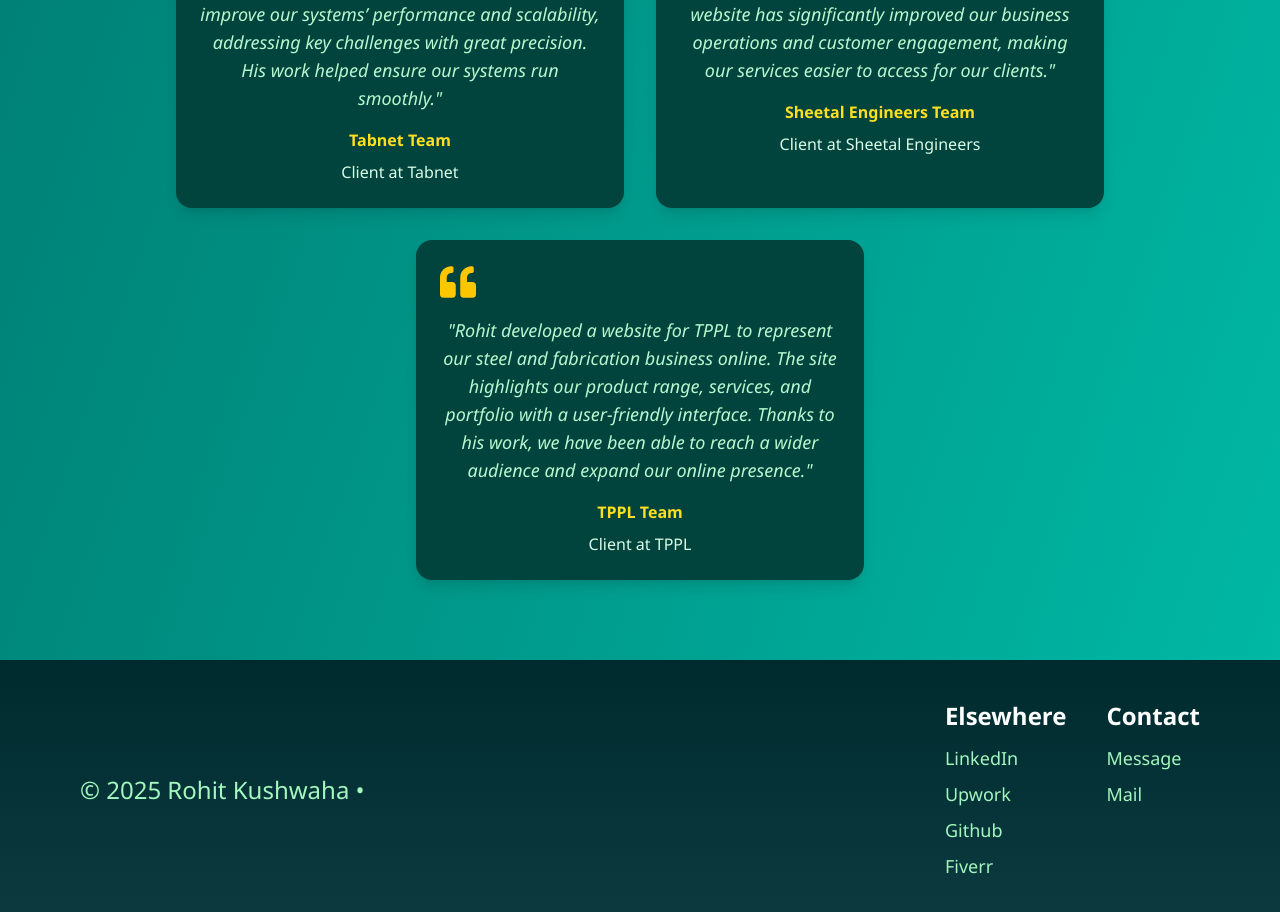
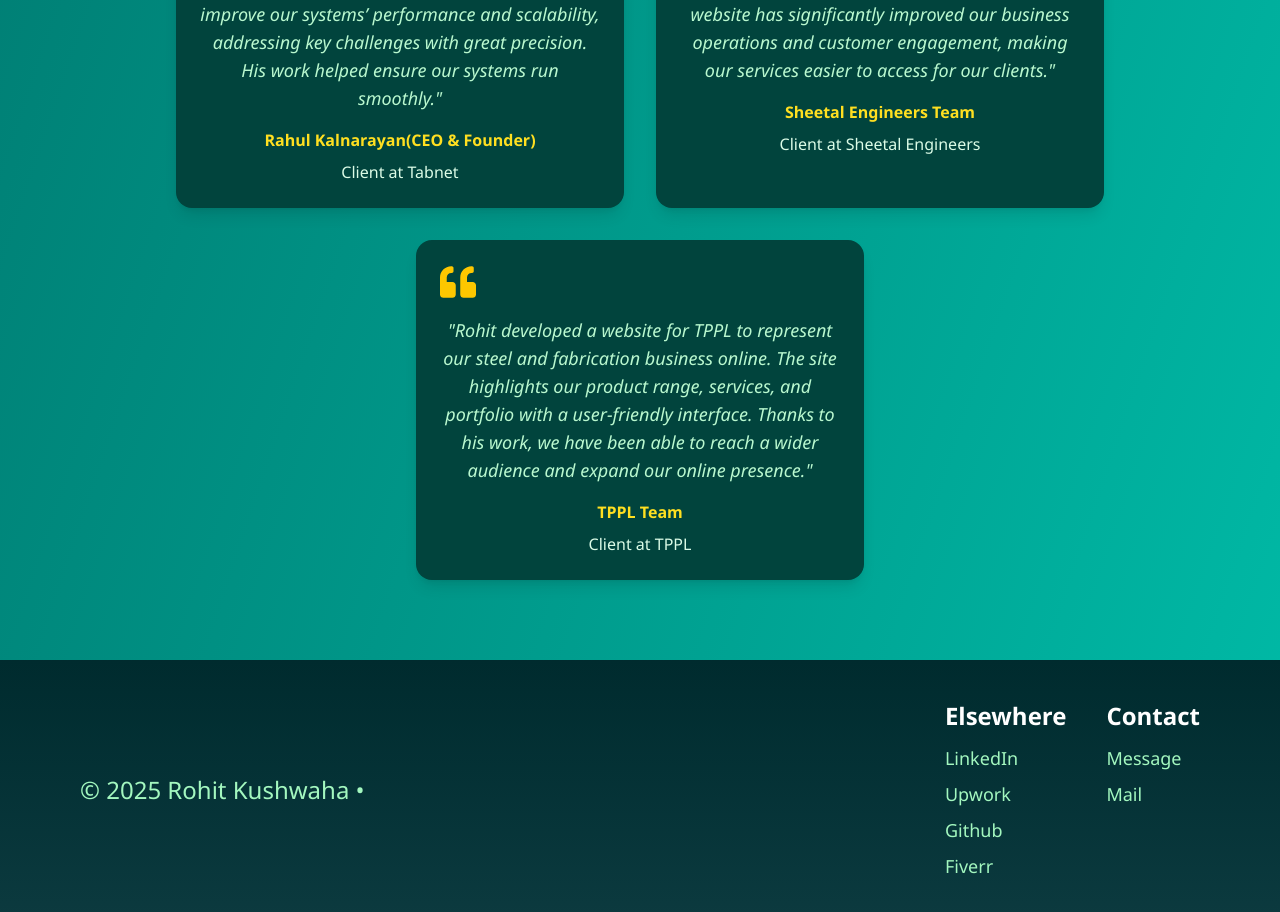
Before and after one commit to Rohitkushwaha01/RohitKushwaha, a React (Vite) app: page / in a window 1280 px wide. Shown: the part 2862-3774 px from the top of the page. Built offline with nearby package versions, Linux system fonts and the light colour scheme.

Commit message:
Portfolio 2.0

```diff
--- a/src/Components/Testimonials.jsx
+++ b/src/Components/Testimonials.jsx
@@ -6,7 +6,7 @@
   {
     company: "Tabnet",
     quote: "Rohit worked as a Full Stack Developer at Tabnet, where he handled both the backend and some frontend tasks. He provided efficient solutions to improve our systems’ performance and scalability, addressing key challenges with great precision. His work helped ensure our systems run smoothly.",
-    name: "Tabnet Team",
+    name: "Rahul Kalnarayan(CEO & Founder)",
     role: "Client",
   },
   {
```
